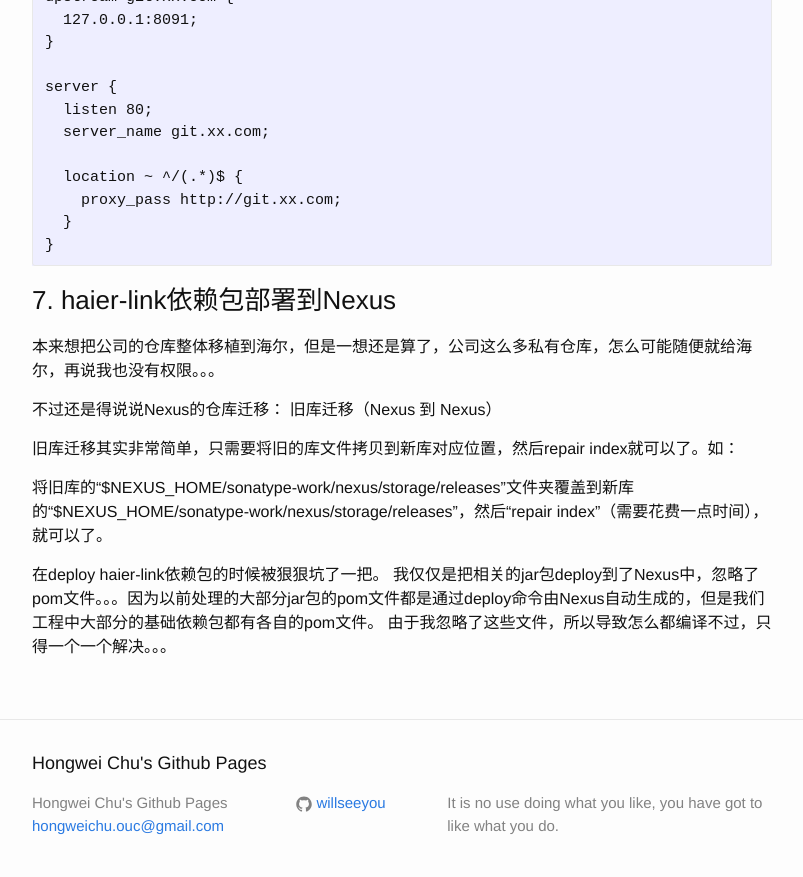
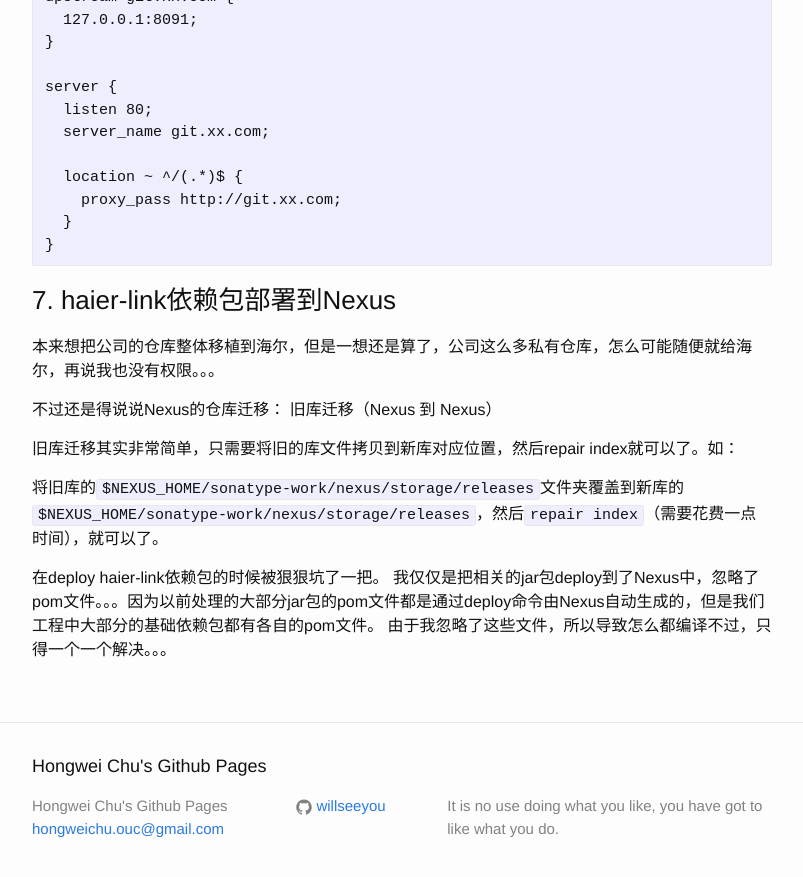
Before and after one commit to willseeyou/willseeyou.github.io, a Jekyll site: the page built from _posts/nginx/2016-03-31-nginx-maven-configuration.md, in a window 1280 px wide and 900 px high, scrolled down 3186 px. Shown: the top 877 px of the window, without its empty margins (238-1041 px from the left). Built offline with Jekyll 4.4.1, drawn with Linux system fonts in a browser that asks for light colours.

Commit message:
change quote to`

```diff
--- a/_posts/nginx/2016-03-31-nginx-maven-configuration.md
+++ b/_posts/nginx/2016-03-31-nginx-maven-configuration.md
@@ -151,7 +151,7 @@ server {
 
 旧库迁移其实非常简单，只需要将旧的库文件拷贝到新库对应位置，然后repair index就可以了。如：
 
-将旧库的“$NEXUS_HOME/sonatype-work/nexus/storage/releases”文件夹覆盖到新库的“$NEXUS_HOME/sonatype-work/nexus/storage/releases”，然后“repair index”（需要花费一点时间），就可以了。
+将旧库的`$NEXUS_HOME/sonatype-work/nexus/storage/releases`文件夹覆盖到新库的`$NEXUS_HOME/sonatype-work/nexus/storage/releases`，然后`repair index`（需要花费一点时间），就可以了。
 
 
 在deploy haier-link依赖包的时候被狠狠坑了一把。
```
